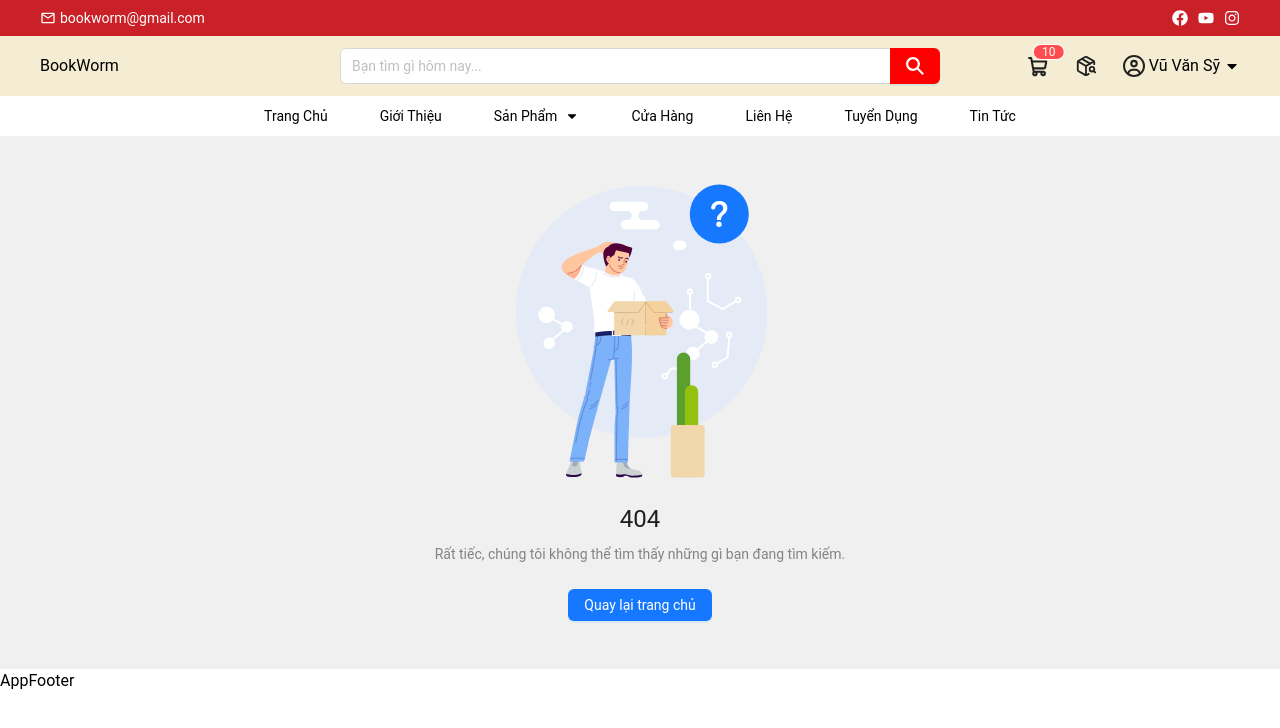
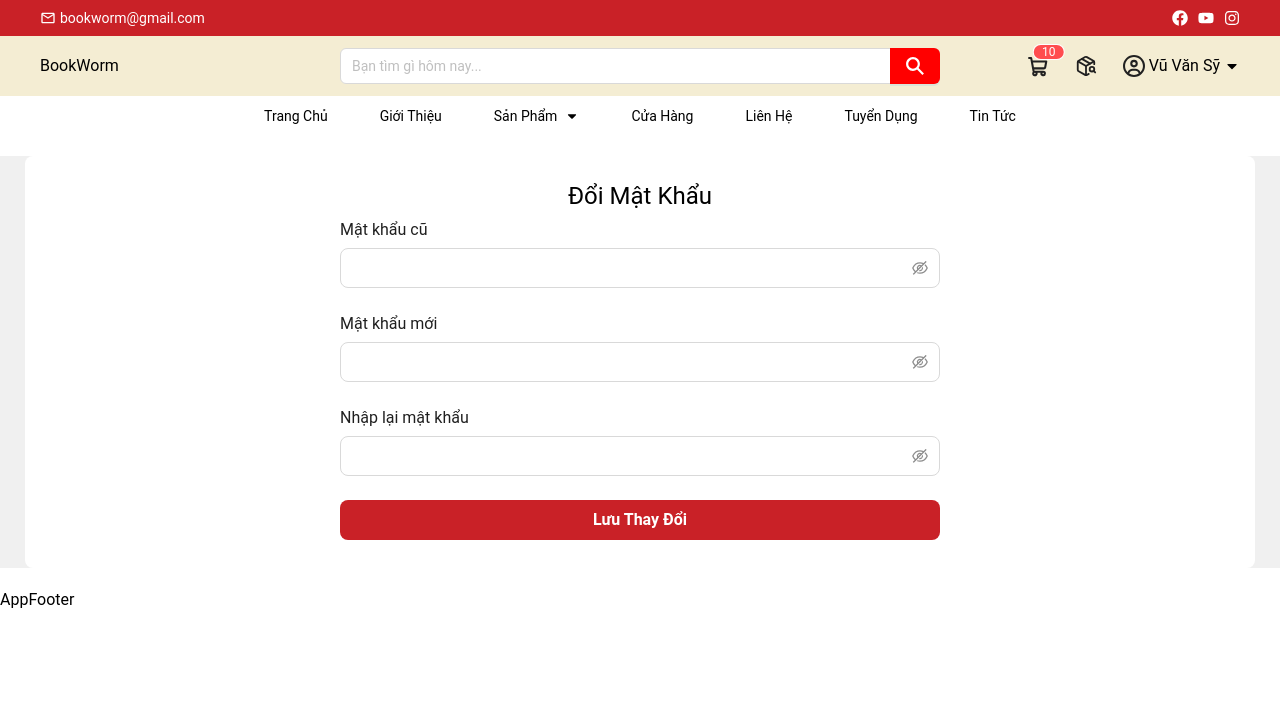
Before and after one commit to vuvansy/app-client-BookWorm, a Next.js app: page /change-password in a window 1280 px wide. Before the commit this address had no page. Shown: the top 728 px of the page. Built offline with nearby package versions, Linux system fonts and the light colour scheme.

Commit message:
Add Forgot Password, Update Password, Change Pasword

```diff
--- /dev/null
+++ b/src/app/(auth)/change-password/form-change-password.tsx
@@ -0,0 +1,65 @@
+'use client'
+import React from 'react';
+import { Button, Checkbox, Form, Input } from 'antd';
+
+const onFinish = (values: any) => {
+    console.log('Success:', values);
+};
+
+const onFinishFailed = (errorInfo: any) => {
+    console.log('Failed:', errorInfo);
+};
+
+type FieldType = {
+    password_old?: string;
+    password_new?: string;
+    confirmPassword?: string;
+    remember?: string;
+};
+
+const ChangePasswordForm = () => (
+
+    <Form
+        name="basic"
+        // labelCol={{ span: 8 }}
+        // wrapperCol={{ span: 16 }}
+        // style={{ maxWidth: 600, marginTop: "50px" }}
+        className='max-w-[800px]'
+        onFinish={onFinish}
+        onFinishFailed={onFinishFailed}
+        autoComplete="off"
+        size='large'
+    >
+
+        <div className='h-[30px] text-body1'>Mật khẩu cũ</div>
+        <Form.Item<FieldType>
+            name="password_old"
+            rules={[{ required: true, message: 'Please input your old password!' }]}
+        >
+            <Input.Password />
+        </Form.Item>
+
+        <div className='h-[30px] text-body1'>Mật khẩu mới</div>
+        <Form.Item<FieldType>
+            name="password_new"
+            rules={[{ required: true, message: 'Please input your new password!' }]}
+        >
+            <Input.Password />
+        </Form.Item>
+
+        <div className='h-[30px] text-body1'>Nhập lại mật khẩu</div>
+        <Form.Item<FieldType>
+            name="confirmPassword"
+            rules={[{ required: true, message: 'Please input your confirmPassword!' }]}
+        >
+            <Input.Password />
+        </Form.Item>
+
+        <button type='submit' className='w-full h-10 rounded-lg bg-red1 text-white text-body-bold '>Lưu Thay Đổi</button>
+
+
+    </Form>
+
+);
+
+export default ChangePasswordForm;
--- /dev/null
+++ b/src/app/(auth)/change-password/page.tsx
@@ -0,0 +1,18 @@
+import ChangePasswordForm from "./form-change-password";
+
+
+
+const UpdatePasswordPage = () => {
+    return (
+        <div className="bg-bg-main">
+            <div className="container bg-white rounded-lg my-5">
+                <div className="w-[600px] mx-auto py-7">
+                    <div className="text-heading3  mb-[10px] flex items-center justify-center">Đổi Mật Khẩu</div>
+                    <ChangePasswordForm />
+                </div>
+            </div>
+        </div>
+    )
+}
+
+export default UpdatePasswordPage;
--- /dev/null
+++ b/src/app/(auth)/forgot-password/form-forgot-password.tsx
@@ -0,0 +1,45 @@
+'use client'
+import React from 'react';
+import { Button, Checkbox, Form, Input } from 'antd';
+
+const onFinish = (values: any) => {
+    console.log('Success:', values);
+};
+
+const onFinishFailed = (errorInfo: any) => {
+    console.log('Failed:', errorInfo);
+};
+
+type FieldType = {
+    email?: string;
+    remember?: string;
+};
+
+const ForgotPasswordForm = () => (
+
+    <Form
+        name="basic"
+        // labelCol={{ span: 8 }}
+        // wrapperCol={{ span: 16 }}
+        // style={{ maxWidth: 600, marginTop: "50px" }}
+        className='max-w-[800px]'
+        onFinish={onFinish}
+        onFinishFailed={onFinishFailed}
+        autoComplete="off"
+        size='large'
+    >
+        <div className='h-[30px] text-body1'>Email</div>
+        <Form.Item<FieldType>
+            name="email"
+            rules={[{ required: true, message: 'Please input your email!' }]}
+        >
+            <Input />
+        </Form.Item>
+
+        <button type='submit' className='w-full h-10 rounded-lg bg-red1 text-white text-body-bold '>Gửi Yêu Cầu</button>
+
+    </Form>
+
+);
+
+export default ForgotPasswordForm;
--- /dev/null
+++ b/src/app/(auth)/forgot-password/page.tsx
@@ -0,0 +1,17 @@
+import ForgotPasswordForm from "./form-forgot-password";
+
+
+const ForgotPasswordPage = () => {
+    return (
+        <div className="bg-bg-main">
+            <div className="container bg-white rounded-lg my-5 ">
+                <div className="w-[600px] mx-auto py-7">
+                    <div className="text-heading3  mb-[10px] flex items-center justify-center">Quên Mật Khẩu</div>
+                    <ForgotPasswordForm />
+                </div>
+            </div>
+        </div>
+    )
+}
+
+export default ForgotPasswordPage;
--- /dev/null
+++ b/src/app/(auth)/update-password/form-update-password.tsx
@@ -0,0 +1,56 @@
+'use client'
+import React from 'react';
+import { Button, Checkbox, Form, Input } from 'antd';
+
+const onFinish = (values: any) => {
+    console.log('Success:', values);
+};
+
+const onFinishFailed = (errorInfo: any) => {
+    console.log('Failed:', errorInfo);
+};
+
+type FieldType = {
+    password?: string;
+    confirmPassword?: string;
+    remember?: string;
+};
+
+const UpdatePasswordForm = () => (
+
+    <Form
+        name="basic"
+        // labelCol={{ span: 8 }}
+        // wrapperCol={{ span: 16 }}
+        // style={{ maxWidth: 600, marginTop: "50px" }}
+        className='max-w-[800px]'
+        onFinish={onFinish}
+        onFinishFailed={onFinishFailed}
+        autoComplete="off"
+        size='large'
+    >
+
+        <div className='h-[30px] text-body1'>Mật khẩu</div>
+        <Form.Item<FieldType>
+            name="password"
+            rules={[{ required: true, message: 'Please input your password!' }]}
+        >
+            <Input.Password />
+        </Form.Item>
+
+        <div className='h-[30px] text-body1'>Nhập lại mật khẩu</div>
+        <Form.Item<FieldType>
+            name="confirmPassword"
+            rules={[{ required: true, message: 'Please input your confirmPassword!' }]}
+        >
+            <Input.Password />
+        </Form.Item>
+
+        <button type='submit' className='w-full h-10 rounded-lg bg-red1 text-white text-body-bold '>Lưu Thay Đổi</button>
+
+
+    </Form>
+
+);
+
+export default UpdatePasswordForm;
--- /dev/null
+++ b/src/app/(auth)/update-password/page.tsx
@@ -0,0 +1,18 @@
+import UpdatePasswordForm from "./form-update-password";
+
+
+
+const UpdatePasswordPage = () => {
+    return (
+        <div className="bg-bg-main">
+            <div className="container bg-white rounded-lg my-5">
+                <div className="w-[600px] mx-auto py-7">
+                    <div className="text-heading3  mb-[10px] flex items-center justify-center">Cập Nhật Mật Khẩu</div>
+                    <UpdatePasswordForm />
+                </div>
+            </div>
+        </div>
+    )
+}
+
+export default UpdatePasswordPage;
```
